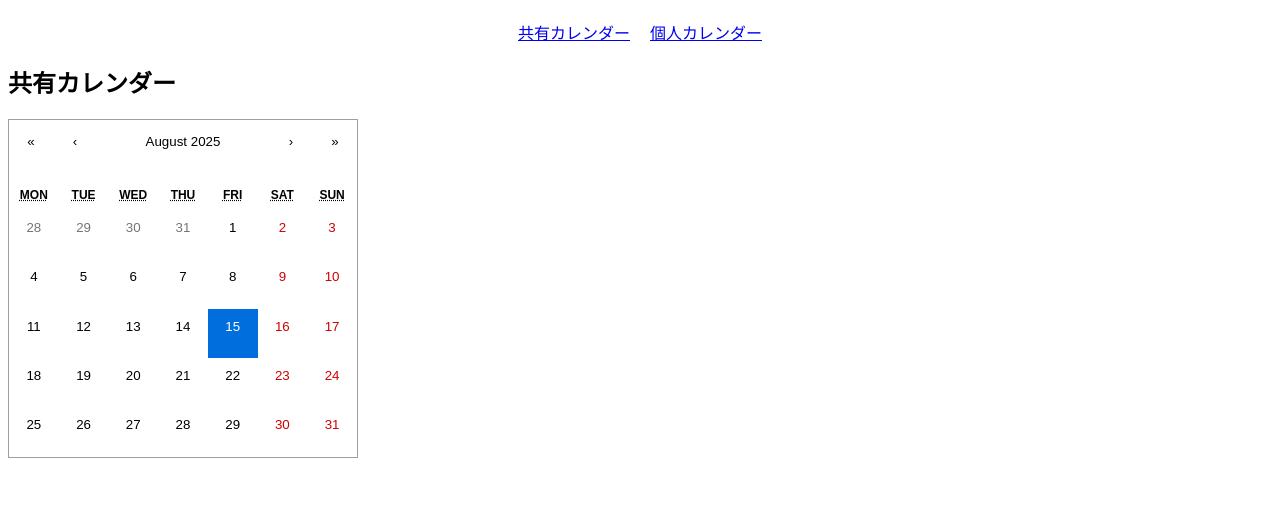
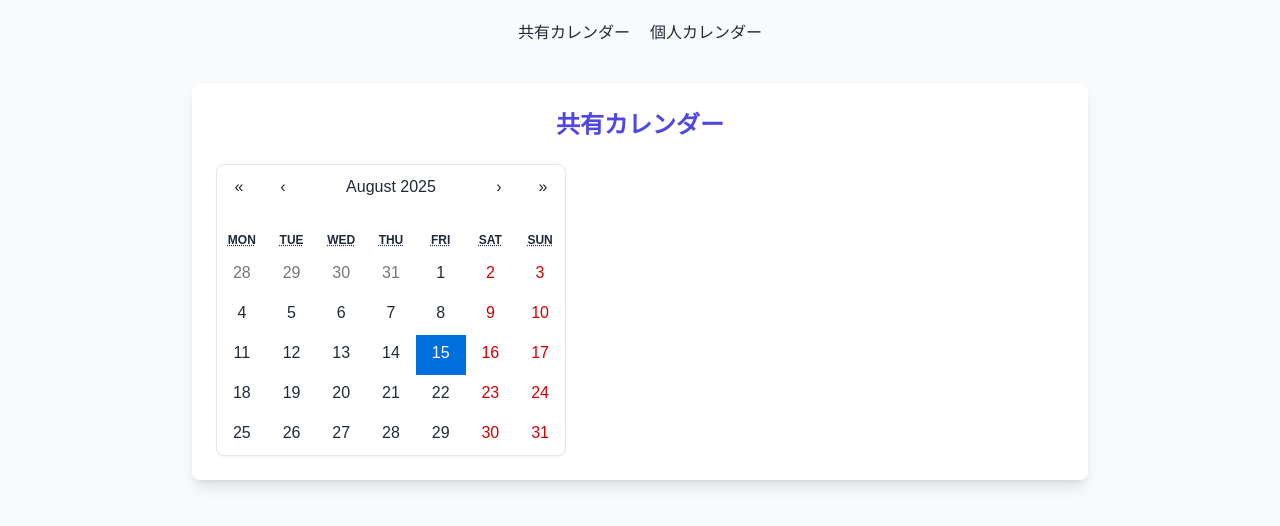
Before and after one commit to kuzyoumike0/milkpop-calendarapp, a React (Create React App) app in the folder frontend/: page / in a window 1280 px wide. Shown: the top 526 px of the page. Built offline with nearby package versions, Linux system fonts and the light colour scheme; no server answers.

Commit message:
Update index.js

```diff
--- a/frontend/src/index.js
+++ b/frontend/src/index.js
@@ -1,6 +1,12 @@
+// src/index.js
 import React from "react";
 import ReactDOM from "react-dom/client";
 import App from "./App";
+import "./index.css"; // TailwindCSS を読み込む
 
 const root = ReactDOM.createRoot(document.getElementById("root"));
-root.render(<App />);
+root.render(
+  <React.StrictMode>
+    <App />
+  </React.StrictMode>
+);
```
